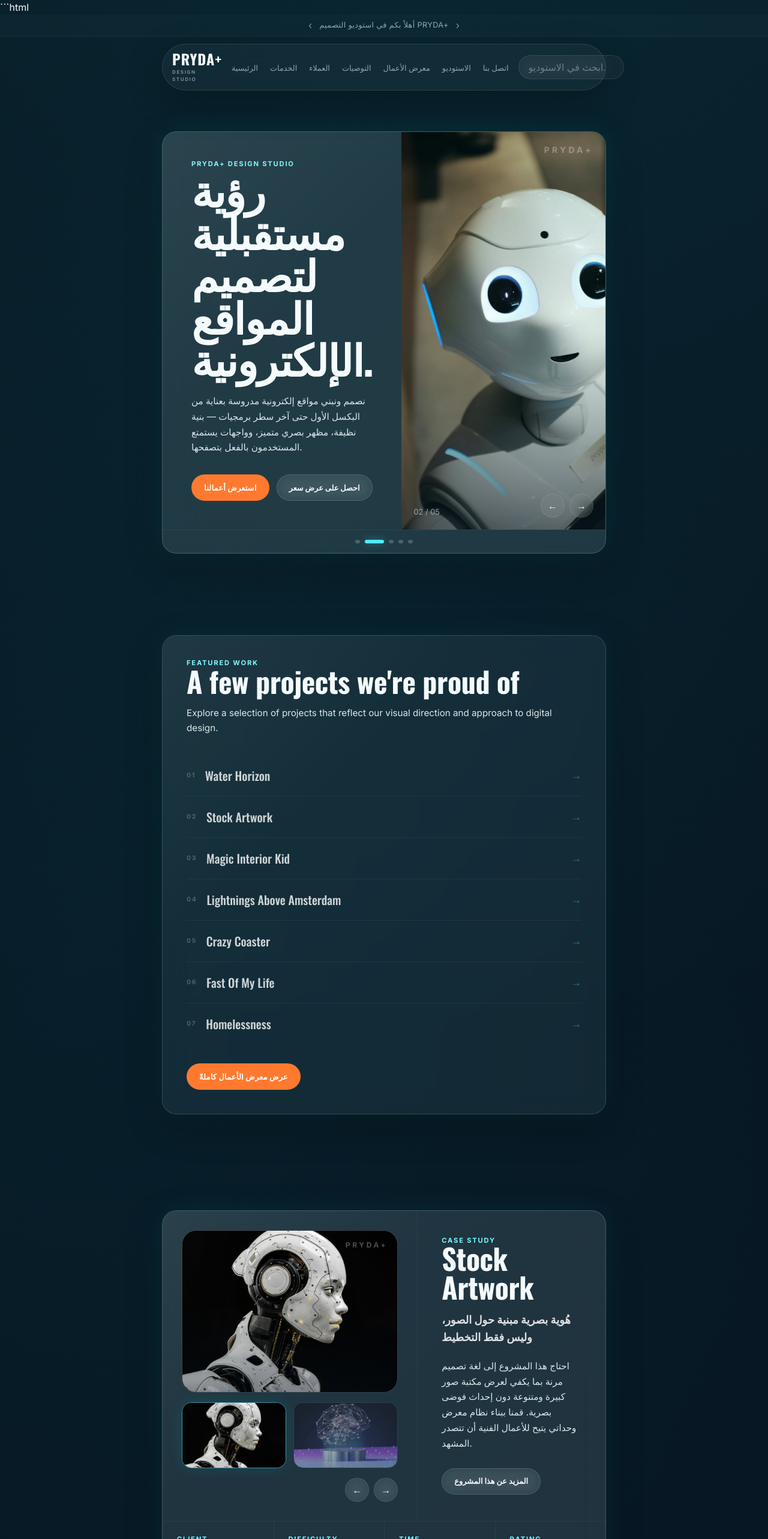
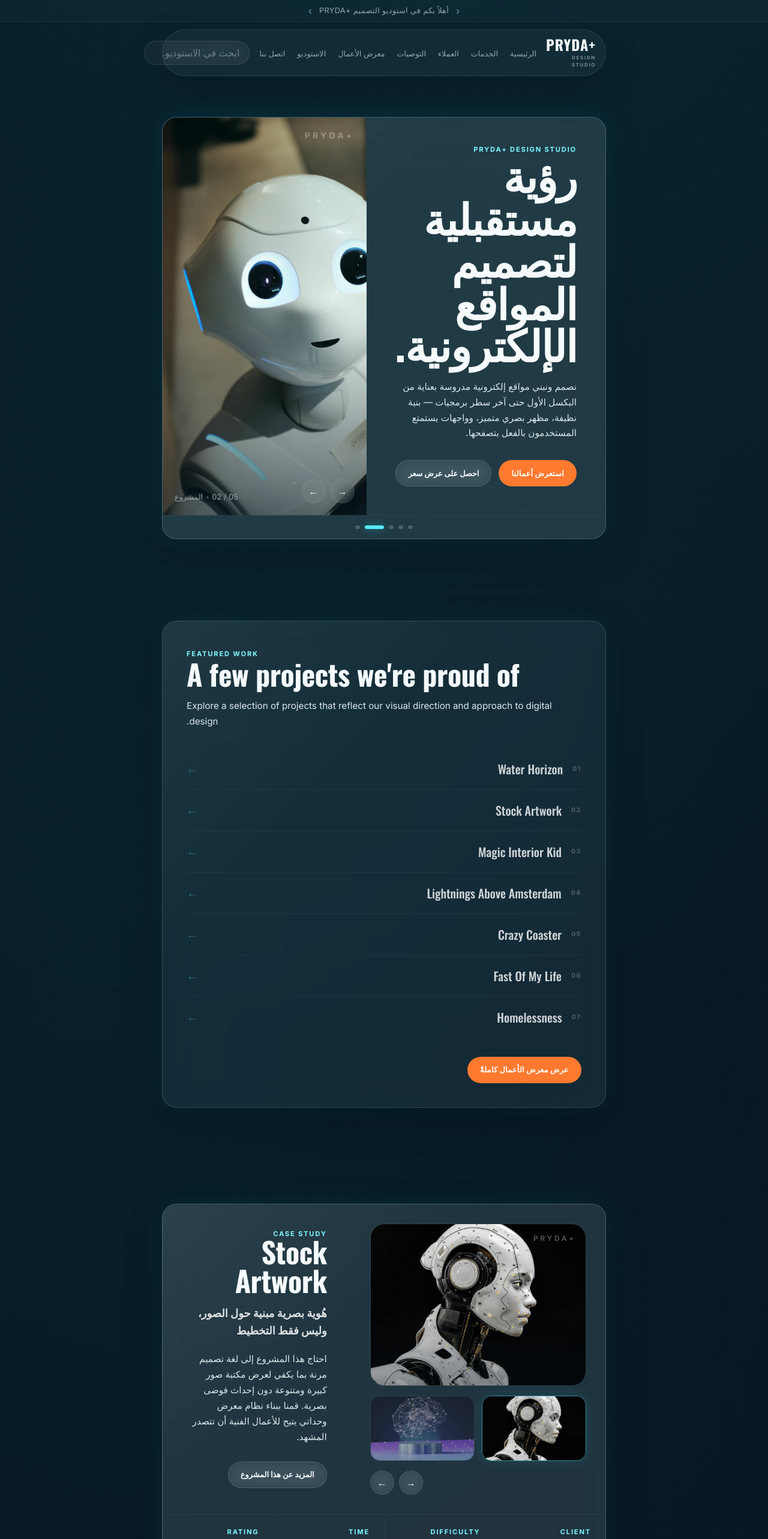
Before and after one commit to hashimwisamsami-arch/pryda, a React (Vite) app: page / in a window 1280 px wide. Shown: the top 2566 px of the page at 60% size. Built offline with nearby package versions, Linux system fonts and the light colour scheme.

Commit message:
feat: update text direction and branding across components, enhance site constants

```diff
--- a/src/components/common/Logo.jsx
+++ b/src/components/common/Logo.jsx
@@ -6,7 +6,7 @@ function Logo() {
       className="group inline-flex flex-col"
     >
       <span className="text-logo transition-colors duration-300 group-hover:text-cyan-200">
-        PRYDA+
+        +PRYDA
       </span>
 
       <span className="mt-1 text-[0.5rem] font-bold uppercase tracking-[0.2em] text-white/45">
--- a/src/components/home/CaseStudy.jsx
+++ b/src/components/home/CaseStudy.jsx
@@ -79,7 +79,7 @@ function CaseStudy() {
                     text-white/30
                   "
                 >
-                  PRYDA+
+                  +PRYDA
                 </span>
               </div>
 
@@ -133,7 +133,7 @@ function CaseStudy() {
                       )
                     }
                   >
-                    ←
+                    →
                   </IconButton>
 
                   <IconButton
@@ -144,7 +144,7 @@ function CaseStudy() {
                       )
                     }
                   >
-                    →
+                    ←
                   </IconButton>
                 </div>
               )}
--- a/src/components/home/FeaturedWorks.jsx
+++ b/src/components/home/FeaturedWorks.jsx
@@ -83,7 +83,7 @@ function FeaturedWorks() {
                         group-hover:drop-shadow-[0_0_10px_rgba(36,215,232,0.4)]
                       "
                     >
-                      →
+                      ←
                     </span>
                   </a>
                 </li>
--- a/src/components/home/Hero.jsx
+++ b/src/components/home/Hero.jsx
@@ -227,19 +227,20 @@ function Hero() {
                     text-white/30
                   "
                 >
-                  PRYDA+
+                  +PRYDA
                 </div>
 
                 {/* Slide number */}
-                <div className="absolute bottom-5 left-5">
+                <div className="absolute bottom-5 left-5" dir="ltr">
                   <span className="text-small text-white/50">
+                    <span dir="rtl">المشروع</span>
+                    <span className="mx-1 text-white/20">•</span>
                     {String(activeSlide + 1).padStart(2, "0")}
                     {" / "}
                     {String(totalSlides).padStart(2, "0")}
                   </span>
                 </div>
               </div>
-
               {/* =========================
     CONTROLS
 ========================== */}
@@ -253,20 +254,24 @@ function Hero() {
     gap-2
   "
               >
-                <IconButton label="الصورة السابقة" onClick={goToPrevious}>
-                  <span aria-hidden="true">←</span>
+                <IconButton label="الصورة السابقة" onClick={goToNext}>
+                  <span aria-hidden="true" dir="ltr" className="inline-block">
+                    →
+                  </span>
                 </IconButton>
 
-                <IconButton label="الصورة التالية" onClick={goToNext}>
-                  <span aria-hidden="true">→</span>
+                <IconButton label="الصورة التالية" onClick={goToPrevious}>
+                  <span aria-hidden="true" dir="ltr" className="inline-block">
+                    ←
+                  </span>
                 </IconButton>
               </div>
             </div>
-
             {/* =========================
                 PAGINATION
             ========================== */}
             <div
+              dir="ltr"
               className="
                 flex
                 items-center
--- a/src/components/home/Services.jsx
+++ b/src/components/home/Services.jsx
@@ -84,7 +84,7 @@ function Services() {
                           }
                         `}
                       >
-                        →
+                        ←
                       </span>
                     </button>
                   );
--- a/src/components/layout/AnnouncementBar.jsx
+++ b/src/components/layout/AnnouncementBar.jsx
@@ -8,7 +8,7 @@ function AnnouncementBar() {
           </span>
 
           <p className="text-small tracking-wide">
-            أهلاً بكم في استوديو التصميم PRYDA+
+            أهلاً بكم في استوديو التصميم +PRYDA
           </p>
 
           <span aria-hidden="true" className="text-cyan-200/60">
--- a/src/constants/site.js
+++ b/src/constants/site.js
@@ -1,8 +1,8 @@
 export const aboutStudio = {
-  eyebrow: "About PRYDA+",
+  eyebrow: "+About PRYDA",
   title: "استوديو، وليس وكالة تقليدية.",
   description:
-    "PRYDA+ فريق صغير من الخبراء المخضرمين. لا توجد طبقات إدارة ولا تسليم للمهام — الأشخاص الذين يصممون موقعك هم أنفسهم من يبنونه.",
+    "+PRYDA فريق صغير من الخبراء المخضرمين. لا توجد طبقات إدارة ولا تسليم للمهام — الأشخاص الذين يصممون موقعك هم أنفسهم من يبنونه.",
   supportingPoints: [
     "تصميم وتطوير ضمن فريق واحد",
     "تواصل مباشر مع الأشخاص الذين يعملون على المشروع",
@@ -11,8 +11,8 @@ export const aboutStudio = {
 };
 
 export const advantagesSection = {
-  eyebrow: "Why PRYDA+",
-  title: "لماذا PRYDA+؟",
+  eyebrow: "?Why PRYDA",
+  title: "لماذا +PRYDA؟",
   description:
     "نبني التجربة حول التصميم، المنصة المناسبة، وسهولة الاستمرار بعد الإطلاق.",
 
--- a/src/index.css
+++ b/src/index.css
@@ -504,3 +504,8 @@ a {
     transition-duration: 0.01ms !important;
   }
 }
+
+.direction-ltr {
+  direction: ltr;
+  unicode-bidi: isolate;
+}
```
Also changed, not shown: index.html (+1 -3 lines). Lines whose indentation alone changed are shown as unchanged.
